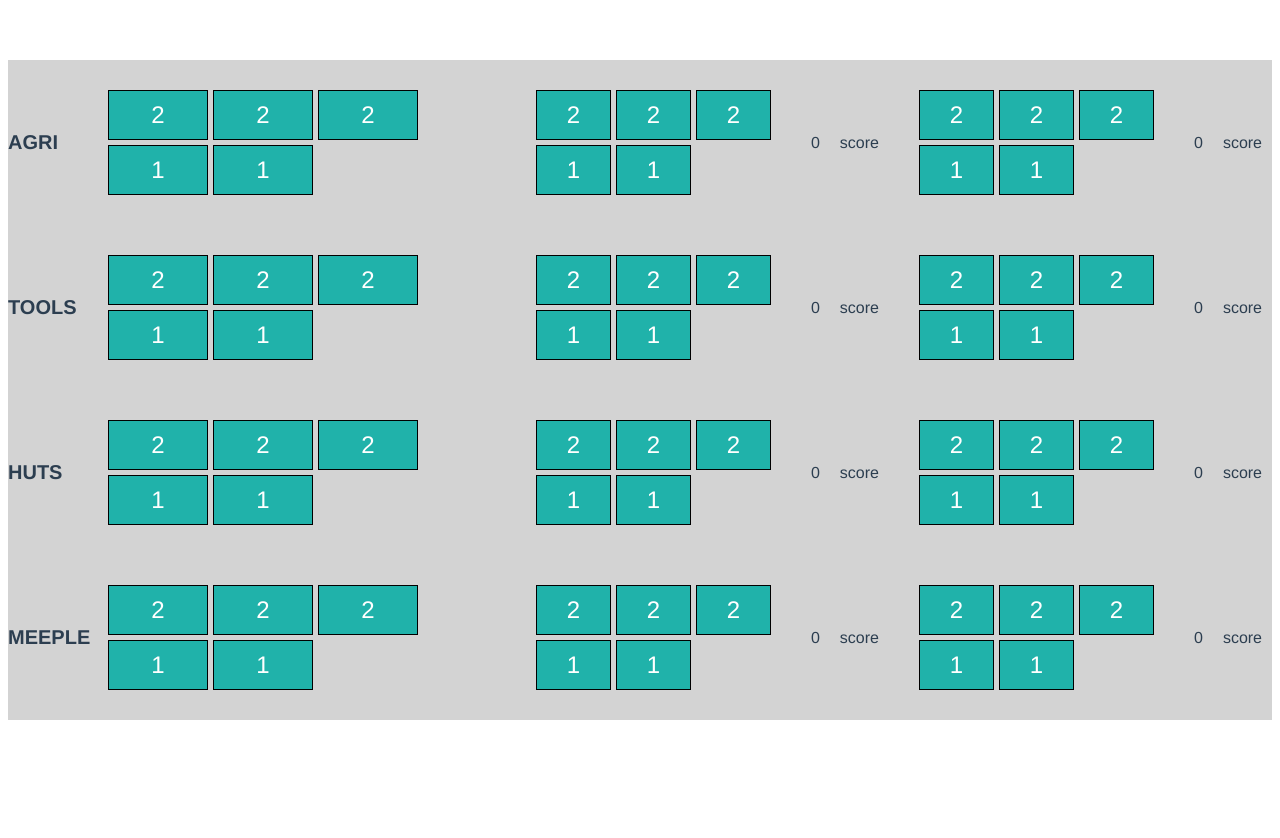
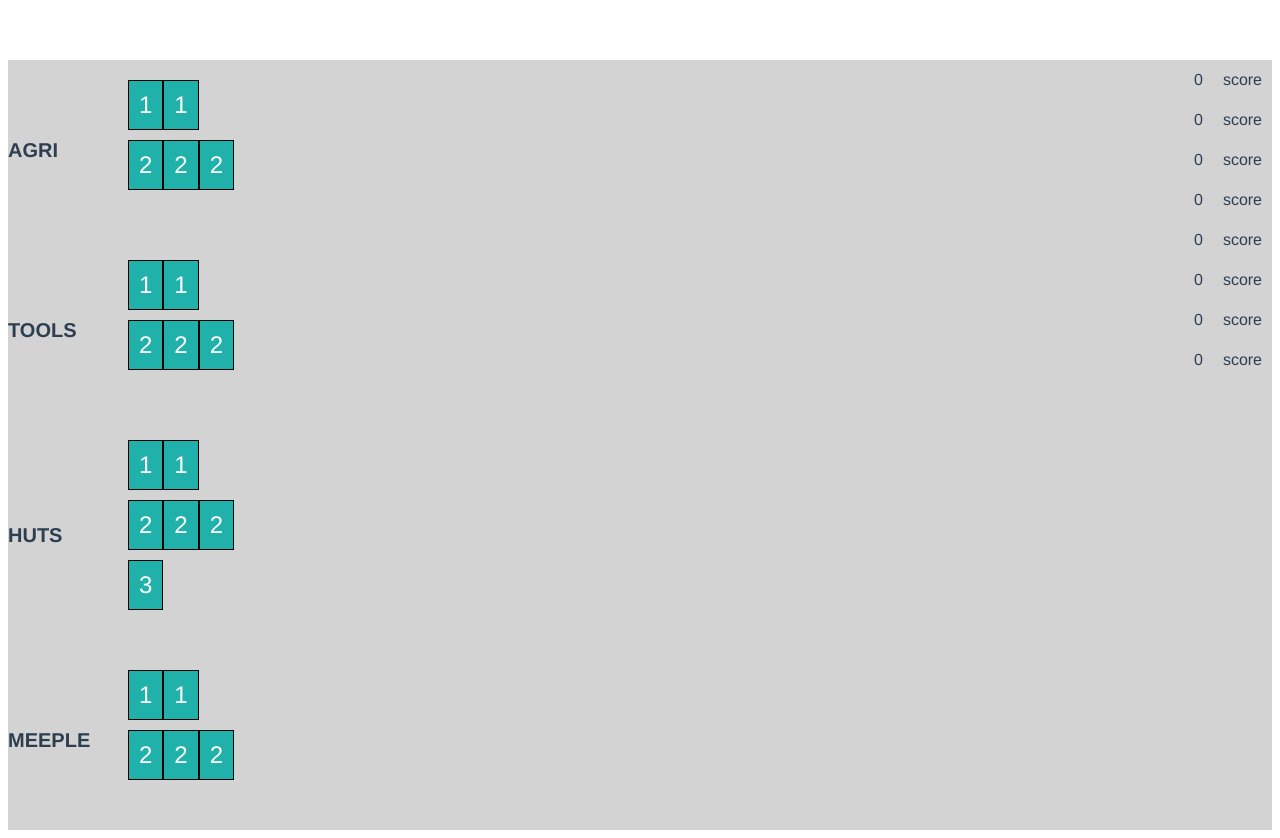
Before and after one commit to tryko/calc-sa, a Vue app: page / in a window 1280 px wide. Before the commit the page ends 800 px from the top, so only its background shows below. Built offline with nearby package versions, Linux system fonts and the light colour scheme.

Commit message:
first commit

```diff
--- a/src/App.vue
+++ b/src/App.vue
@@ -1,7 +1,7 @@
 <template>
   <div id="app">
-    <Deck :cardsLeftInDeck="multiplyerCards" />
-    <div class="players-container">
+    <Deck :cardsLeftInDeck="multiplyerCardsInDeck" />
+    <div>
       <PlayerBoard />
       <PlayerBoard />
     </div>
@@ -19,10 +19,10 @@ export default {
     PlayerBoard
   },
   computed: {
-    ...mapState(["multiplyerCards"])
+    ...mapState(["multiplyerCardsInDeck"])
   },
   mounted() {
-    console.log(this.multiplyerCards);
+    console.log(this.multiplyerCardsInDeck);
   }
 };
 </script>
--- a/src/components/Deck.vue
+++ b/src/components/Deck.vue
@@ -7,6 +7,7 @@
     >
       <div class="type-of-cards">{{ multiplyerType }}</div>
       <MultiplyerCards
+        :cards="cardsLeftInDeck[multiplyerType]"
         :cardsType="multiplyerType"
         wrapperClassType="board-deck"
       />
--- a/src/components/MultiplyerCards.vue
+++ b/src/components/MultiplyerCards.vue
@@ -1,43 +1,42 @@
 <template>
   <div class="multiplyer-cards">
-    <div :class="wrapperClassType">
-      <Card class="box" :multiplyBy="2" />
-      <Card class="box" :multiplyBy="2" />
+    <div
+      v-for="(numOfCards, scalar) in cards"
+      :key="scalar"
+      class="sub-deck-of-type"
+    >
+      <Card
+        v-for="card in numOfCards"
+        :key="card"
+        class="box"
+        :multiplyBy="scalar"
+      />
+    </div>
+
+    <!-- <Card class="box" :multiplyBy="2" />
       <Card class="box" :multiplyBy="2" />
       <Card class="box" :multiplyBy="1" />
-      <Card class="box" :multiplyBy="1" />
-    </div>
+      <Card class="box" :multiplyBy="1" /> -->
   </div>
 </template>
 
 <script lang="ts">
 import Card from "./Card.vue";
 export default {
-  props: ["cardsType", "wrapperClassType"],
+  props: ["cardsType", "wrapperClassType", "cards"],
   components: { Card }
 };
 </script>
 
 <!-- Add "scoped" attribute to limit CSS to this component only -->
 <style scoped>
-.board-deck {
-  display: grid;
-  grid-gap: 5px;
-  grid-template-columns: 100px 100px 100px;
-  background-color: #fff;
-  color: #444;
-  background-color: inherit;
-  padding: 30px;
+.multiplyer-cards {
+  margin-bottom: 40px;
 }
-
-.player-deck {
-  display: grid;
-  grid-gap: 5px;
-  grid-template-columns: 75px 75px 75px;
-  background-color: #fff;
-  color: #444;
-  background-color: inherit;
-  padding: 30px;
+.sub-deck-of-type {
+  display: flex;
+  margin-top: 10px;
+  margin-left: 50px;
 }
 
 .box {
--- a/src/components/PlayerBoard.vue
+++ b/src/components/PlayerBoard.vue
@@ -5,10 +5,7 @@
       v-for="(multiplyerType, i) in multiplyerCardsTypes"
       :key="i"
     >
-      <MultiplyerCards
-        :cardsType="multiplyerType"
-        wrapperClassType="player-deck"
-      />
+      <MultiplyerCards :cardsType="multiplyerType" />
       <div class="player-cell">0</div>
       <div class="player-cell">score</div>
     </div>
--- a/src/store.js
+++ b/src/store.js
@@ -4,33 +4,65 @@ import Vuex from "vuex";
 Vue.use(Vuex);
 
 const state = {
-  multiplyerCards: {
+  multiplyerCardsInDeck: {
+    // the index represent the scalar of multiplyer
+    // e.g: index 0 scalar 0 and number of scalar cards is also 0
+    agri: [0, 2, 3, 0],
+    tools: [0, 2, 3, 0],
+    meeple: [0, 2, 3, 0],
+    huts: [0, 2, 3, 1]
+  },
+  multiplyerCardsOfPlayers: [
+    {
       agri: {
-      1: 2,
-      2: 3,
+        1: 0,
+        2: 0,
         3: 0
       },
       tools: {
-      1: 2,
-      2: 3,
+        1: 0,
+        2: 0,
         3: 0
       },
       meeple: {
-      1: 2,
-      2: 3,
+        1: 0,
+        2: 0,
         3: 0
       },
       huts: {
-      1: 2,
-      2: 2,
-      3: 1
+        1: 0,
+        2: 0,
+        3: 0
       }
     },
+    {
+      agri: {
+        1: 0,
+        2: 0,
+        3: 0
+      },
+      tools: {
+        1: 0,
+        2: 0,
+        3: 0
+      },
+      meeple: {
+        1: 0,
+        2: 0,
+        3: 0
+      },
+      huts: {
+        1: 0,
+        2: 0,
+        3: 0
+      }
+    }
+  ],
   artifactCards: []
 };
 
 const getters = {
-  multiplyerCardsGetter: state => state.multiplyerCards
+  multiplyerCardsGetter: state => state.multiplyerCardsInDeck
 };
 
 export default new Vuex.Store({
```
Lines whose indentation alone changed are shown as unchanged.
